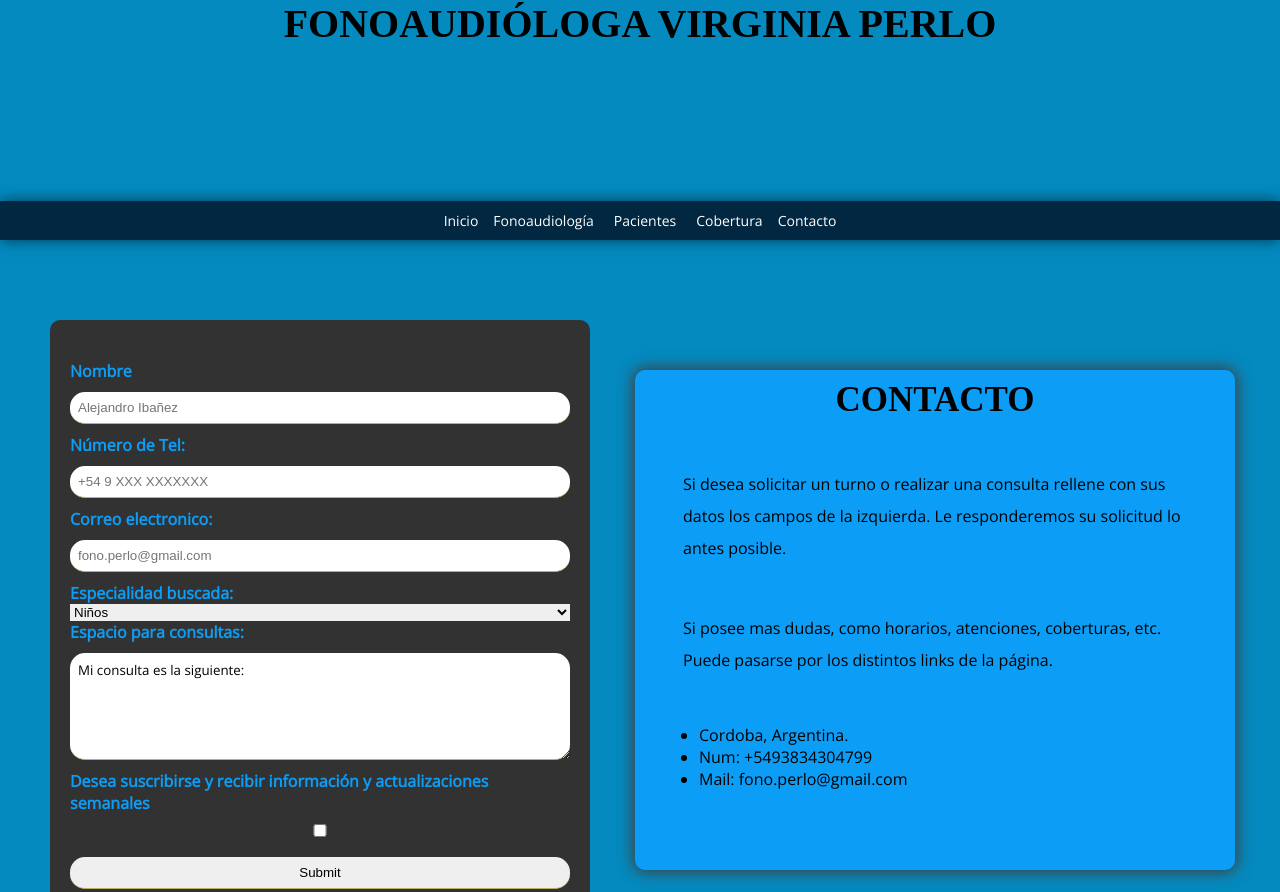
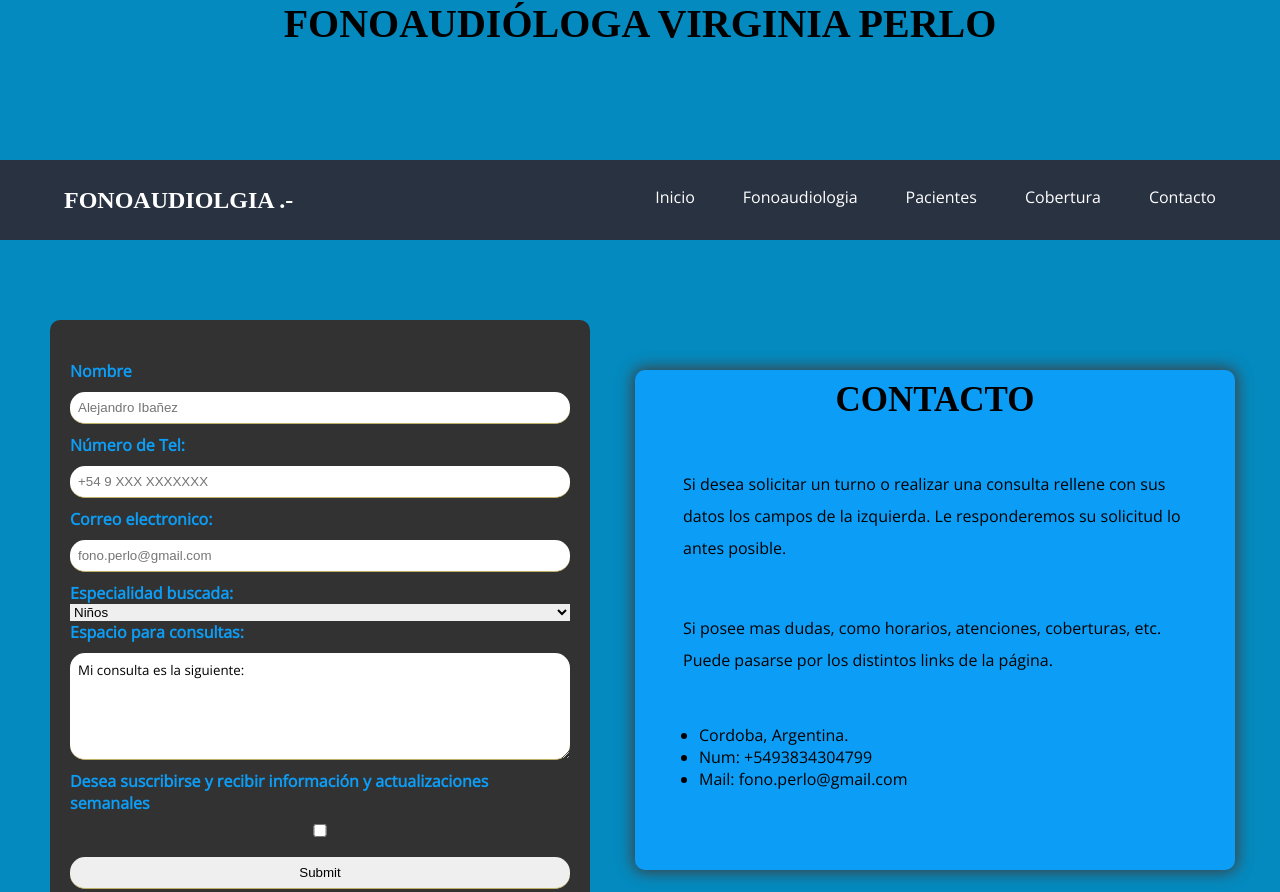
Before and after one commit to alejandroibz/proyecto-coder, a website: page paginas/contacto.html in a window 1280 px wide. Shown: the top 892 px of the page. Drawn offline with nearby package versions, Linux system fonts and the light colour scheme.

Commit message:
nuevo nav

```diff
--- a/paginas/contacto.html
+++ b/paginas/contacto.html
@@ -29,36 +29,20 @@
 <body>
     <header class="header">
         <h1 class="header__titulo">FONOAUDIÓLOGA VIRGINIA PERLO</h1>
-        <nav class="header__nav">
-            <div class="nav__div">
-                <a href="../index.html" class="nav__div__enlace">Inicio</a>
-                <div class="nav__div__submenu">
-                    <button class="nav__div__submenu--boton"><a href="fonoaudiologia.html"
-                            class="nav__div__enlace">Fonoaudiología</a></button>
-                    <div class="nav__div__submenu--contenido">
-                        <a href="#">¿Qué es la fonoaudiología?</a>
-                        <a href="#">Áreas de actuación de la fonoaudiología</a>
-                        <a href="#">El fonoaudiólogo y la audición</a>
-                    </div>
+        <nav class="nav">
+            <div class="nav__container">
+                <h1 class="nav__logo">FONOAUDIOLGIA .-</h1>
+                <label for="menu" class="nav__label">
+                    <img src="menu.svg" alt="logo menu" class="nav__img">
+                </label>
+                <input type="checkbox" id="menu" class="nav__input">
+                <div class="nav__menu">
+                    <a href="#" class="nav__item">Inicio</a>
+                    <a href="paginas/fonoaudiologia.html" class="nav__item">Fonoaudiologia</a>
+                    <a href="paginas/pacientes.html" class="nav__item">Pacientes</a>
+                    <a href="paginas/cobertura.html" class="nav__item">Cobertura</a>
+                    <a href="paginas/contacto.html" class="nav__item">Contacto</a>
                 </div>
-                <div class="nav__div__submenu">
-                    <button class="nav__div__submenu--boton"><a href="pacientes.html"
-                            class="nav__div__enlace">Pacientes</a></button>
-                    <div class="nav__div__submenu--contenido">
-                        <a href="#">Procedimientos</a>
-                        <a href="#">Ejercicios para repasar</a>
-                    </div>
-                </div>
-                <div class="nav__div__submenu">
-                    <button class="nav__div__submenu--boton"><a href="cobertura.html"
-                            class="nav__div__enlace">Cobertura</a></button>
-                    <div class="nav__div__submenu--contenido">
-                        <a href="#">Obras sociales</a>
-                        <a href="#">Prepagas</a>
-                        <a href="#">Particular</a>
-                    </div>
-                </div>
-                <a href="contacto.html" class="nav__div__enlace">Contacto</a>
             </div>
         </nav>
     </header>
```
Also changed, not shown: paginas/cobertura.html (+18 -2 lines), paginas/fonoaudiologia.html (+13 -29 lines), paginas/pacientes.html (+13 -29 lines).
